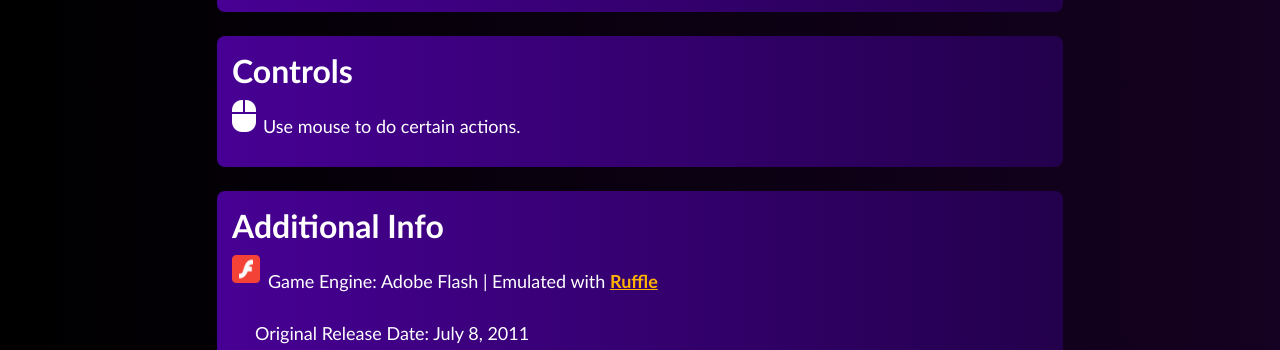
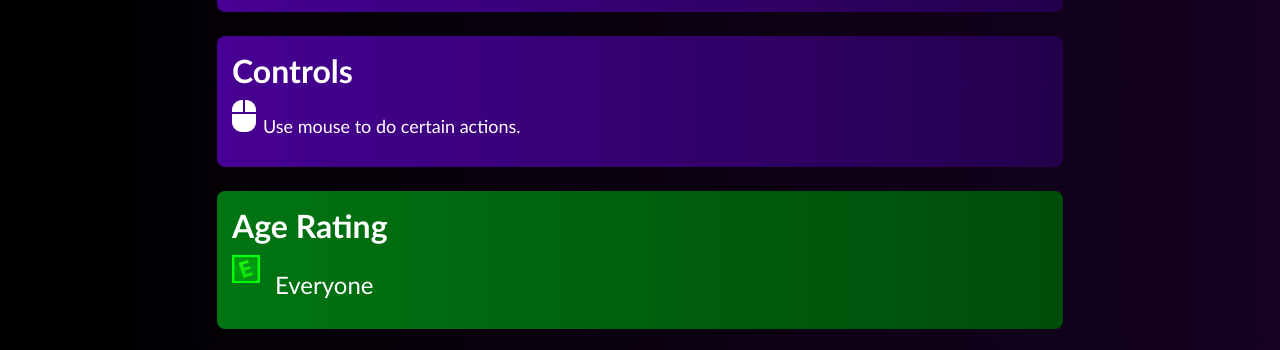
Before and after one commit to maxplayzreal/MaxiGames_Official, a website: page Games/Henry_Stickmin/henryETP.html in a window 1280 px wide. Shown: the part 1440-1790 px from the top of the page. Drawn offline with Linux system fonts and the light colour scheme.

Commit message:
Update henryETP.html

```diff
--- a/Games/Henry_Stickmin/henryETP.html
+++ b/Games/Henry_Stickmin/henryETP.html
@@ -56,6 +56,11 @@
                     <i class="fa-solid fa-computer-mouse fa-2xl" style="color: #ffffff;"></i>
                     <p>Use mouse to do certain actions.</p>
                 </div>
+                <div class="agrating">
+                    <h2>Age Rating</h2>
+                    <img src="../../Assets/ARatings/everyone.png" alt="Everyone">
+                    <p>Everyone</p>
+                </div>
                 <div class="plusInfo">
                     <h2>Additional Info</h2>
                     <img src="../../Assets/GameEngine/flash.png" alt="Adobe Flash">
```
